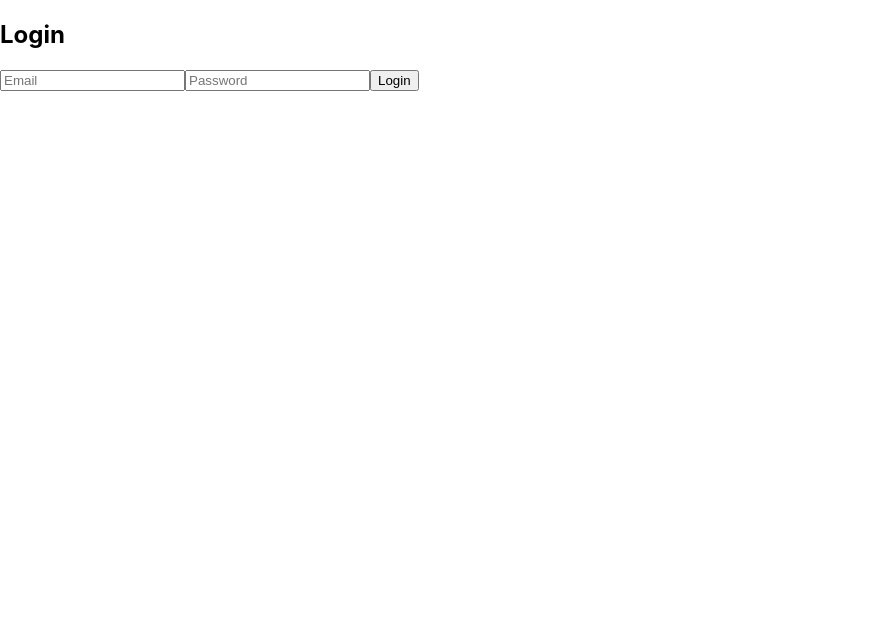
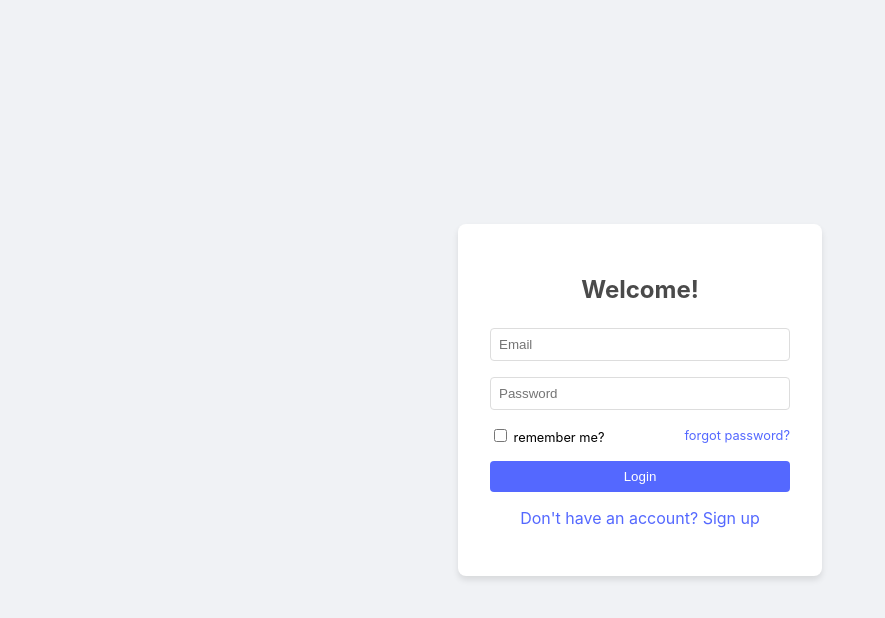
Before and after one commit to naikhpratik/naiktoolkit-frontend, a React (Create React App) app: page /login in a window 1280 px wide. Shown: the top 618 px of the page, without its empty margins (0-885 px from the left). Built offline with nearby package versions, Linux system fonts and the light colour scheme; no server answers.

Commit message:
Login works with css

```diff
--- a/src/App.tsx
+++ b/src/App.tsx
@@ -1,5 +1,5 @@
 import React from 'react';
-import { BrowserRouter as Router, Route, Routes } from 'react-router-dom';
+import { BrowserRouter as Router, Route, Routes, Navigate } from 'react-router-dom';
 import Login from './components/Login';
 import Home from './components/Home';
 
@@ -9,6 +9,7 @@ const App: React.FC = () => {
       <Routes>
         <Route path="/login" element={<Login />} />
         <Route path="/home" element={<Home />} />
+        <Route path="*" element={<Navigate to="/login" replace />} />
       </Routes>
     </Router>
   );
--- a/src/components/Login.tsx
+++ b/src/components/Login.tsx
@@ -1,40 +1,156 @@
 import React, { useState } from 'react';
 import axios from 'axios';
-import { useNavigate  } from 'react-router-dom';
+import { useNavigate } from 'react-router-dom';
+import config from '../config';
 
 const Login: React.FC = () => {
   const [email, setEmail] = useState('');
   const [password, setPassword] = useState('');
-  const navigate = useNavigate ();
+  const [name, setName] = useState('');
+  const [isLogin, setIsLogin] = useState(true);
+  const navigate = useNavigate();
 
-  const handleLogin = async () => {
+  const handleSubmit = async (e: React.FormEvent) => {
+    e.preventDefault();
     try {
-      const response = await axios.post('https://naiktoolkit-876527589412.us-east1.run.app/auth/login', { email, password });
+      if (isLogin) {
+        const response = await axios.post(`${config.API_URL}/auth/login`, { email, password });
         localStorage.setItem('token', response.data.token);
-      navigate('/home');  // Redirect to Home page after login
+        navigate('/home');
+      } else {
+        // Handle sign up logic here
+        console.log('Sign up with:', name, email, password);
+        // After successful sign up, you might want to automatically log in the user
+      }
     } catch (error) {
       console.error('Login failed:', error);
     }
   };
 
   return (
-    <div>
-      <h2>Login</h2>
+    <div style={styles.container}>
+      <div style={styles.formContainer}>
+        <h2 style={styles.title}>{isLogin ? 'Welcome!' : 'Create account!'}</h2>
+        <form onSubmit={handleSubmit} style={styles.form}>
+          {!isLogin && (
             <input
+              style={styles.input}
+              type="text"
+              placeholder="Name"
+              value={name}
+              onChange={(e) => setName(e.target.value)}
+            />
+          )}
+          <input
+            style={styles.input}
             type="email"
             placeholder="Email"
             value={email}
-        onChange={e => setEmail(e.target.value)}
+            onChange={(e) => setEmail(e.target.value)}
           />
           <input
+            style={styles.input}
             type="password"
             placeholder="Password"
             value={password}
-        onChange={e => setPassword(e.target.value)}
+            onChange={(e) => setPassword(e.target.value)}
           />
-      <button onClick={handleLogin}>Login</button>
+          {isLogin && (
+            <div style={styles.rememberForgot}>
+              <label>
+                <input type="checkbox" /> remember me?
+              </label>
+              <a href="#" style={styles.forgotPassword}>forgot password?</a>
+            </div>
+          )}
+          <button type="submit" style={styles.button}>
+            {isLogin ? 'Login' : 'Create'}
+          </button>
+        </form>
+        {!isLogin && (
+          <div style={styles.socialLogin}>
+            <p>Or create account using social media!</p>
+            <div>
+              <button style={styles.socialButton}>f</button>
+              <button style={styles.socialButton}>t</button>
+              <button style={styles.socialButton}>G</button>
+            </div>
+          </div>
+        )}
+        <p onClick={() => setIsLogin(!isLogin)} style={styles.switchForm}>
+          {isLogin ? "Don't have an account? Sign up" : "Already have an account? Log in"}
+        </p>
+      </div>
     </div>
   );
 };
 
+const styles = {
+  container: {
+    display: 'flex',
+    justifyContent: 'center',
+    alignItems: 'center',
+    height: '100vh',
+    backgroundColor: '#f0f2f5',
+  },
+  formContainer: {
+    backgroundColor: 'white',
+    padding: '2rem',
+    borderRadius: '8px',
+    boxShadow: '0 4px 6px rgba(0, 0, 0, 0.1)',
+    width: '300px',
+  },
+  title: {
+    textAlign: 'center' as const,
+    color: '#4a4a4a',
+    marginBottom: '1.5rem',
+  },
+  form: {
+    display: 'flex',
+    flexDirection: 'column' as const,
+  },
+  input: {
+    marginBottom: '1rem',
+    padding: '0.5rem',
+    border: '1px solid #ddd',
+    borderRadius: '4px',
+  },
+  button: {
+    backgroundColor: '#5468ff',
+    color: 'white',
+    padding: '0.5rem',
+    border: 'none',
+    borderRadius: '4px',
+    cursor: 'pointer',
+  },
+  rememberForgot: {
+    display: 'flex',
+    justifyContent: 'space-between',
+    alignItems: 'center',
+    marginBottom: '1rem',
+    fontSize: '0.8rem',
+  },
+  forgotPassword: {
+    color: '#5468ff',
+    textDecoration: 'none',
+  },
+  socialLogin: {
+    textAlign: 'center' as const,
+    marginTop: '1rem',
+  },
+  socialButton: {
+    margin: '0 0.5rem',
+    padding: '0.5rem',
+    border: 'none',
+    borderRadius: '50%',
+    cursor: 'pointer',
+  },
+  switchForm: {
+    textAlign: 'center' as const,
+    marginTop: '1rem',
+    color: '#5468ff',
+    cursor: 'pointer',
+  },
+};
+
 export default Login;
--- /dev/null
+++ b/src/config.ts
@@ -0,0 +1,15 @@
+interface Config {
+    API_URL: string;
+    ENV: string;
+    VERSION: string;
+    // Add other configuration variables as needed
+  }
+
+  const config: Config = {
+    API_URL: process.env.REACT_APP_API_URL || 'https://naiktoolkit-876527589412.us-east1.run.app',
+    ENV: process.env.NODE_ENV || 'development',
+    VERSION: process.env.REACT_APP_VERSION || '0.1.0',
+    // Add other configuration variables here
+  };
+
+  export default config;
```
Lines whose indentation alone changed are shown as unchanged.
